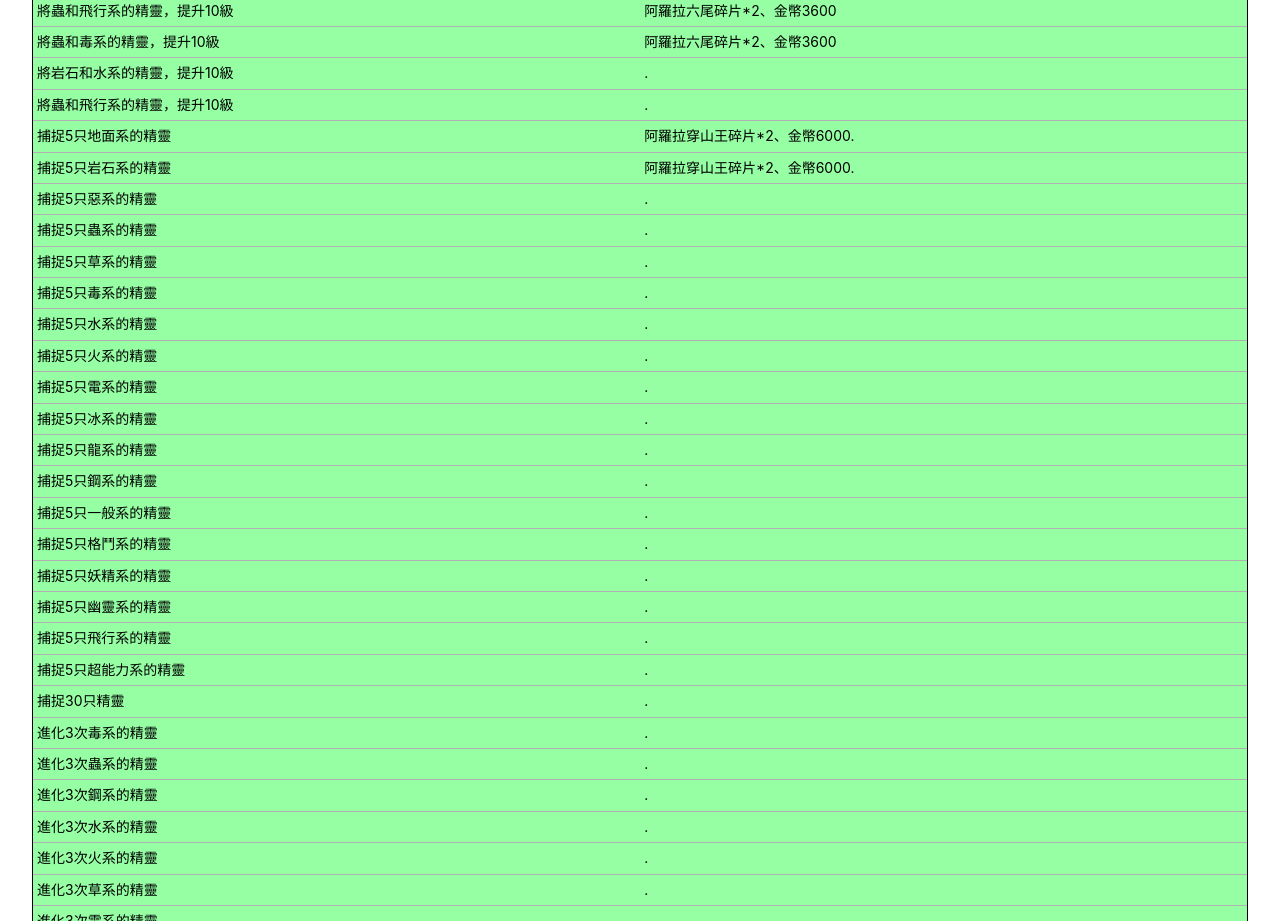
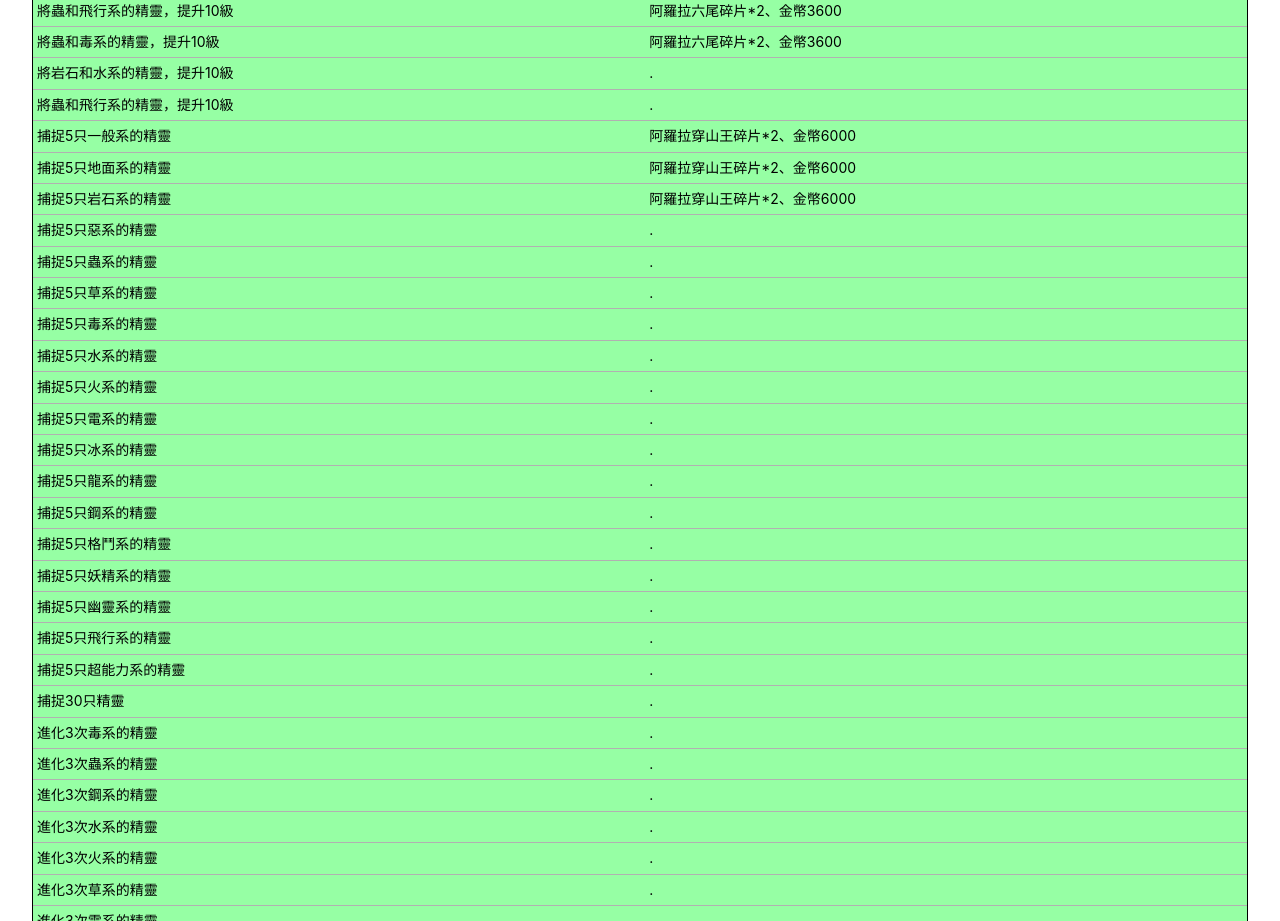
Before and after one commit to tom00502/pokemon-adventurer, a Vue app: page /fieldwork in a window 1280 px wide. Shown: the part 3040-3961 px from the top of the page. Built offline with nearby package versions, Linux system fonts and the light colour scheme; no server answers.

Commit message:
update data

```diff
--- a/src/views/fieldwork.vue
+++ b/src/views/fieldwork.vue
@@ -467,16 +467,19 @@ const table = [
         checkAward: false,
     },
     {
+        work: '捕捉5只一般系的精靈',
+        award: ['阿羅拉穿山王碎片*2', '金幣6000'],
+        level: 'great',
+    },
+    {
         work: '捕捉5只地面系的精靈',
         award: ['阿羅拉穿山王碎片*2', '金幣6000'],
         level: 'great',
-        checkAward: false,
     },
     {
         work: '捕捉5只岩石系的精靈',
         award: ['阿羅拉穿山王碎片*2', '金幣6000'],
         level: 'great',
-        checkAward: false,
     },
     { work: '捕捉5只惡系的精靈', award: [], level: 'great', checkAward: false },
     { work: '捕捉5只蟲系的精靈', award: [], level: 'great', checkAward: false },
@@ -488,12 +491,6 @@ const table = [
     { work: '捕捉5只冰系的精靈', award: [], level: 'great', checkAward: false },
     { work: '捕捉5只龍系的精靈', award: [], level: 'great', checkAward: false },
     { work: '捕捉5只鋼系的精靈', award: [], level: 'great', checkAward: false },
-    {
-        work: '捕捉5只一般系的精靈',
-        award: [],
-        level: 'great',
-        checkAward: false,
-    },
     {
         work: '捕捉5只格鬥系的精靈',
         award: [],
```
